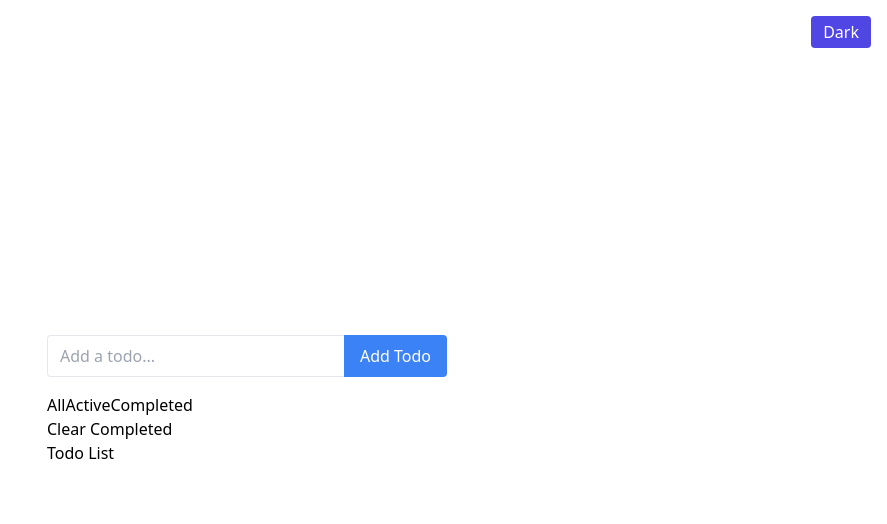
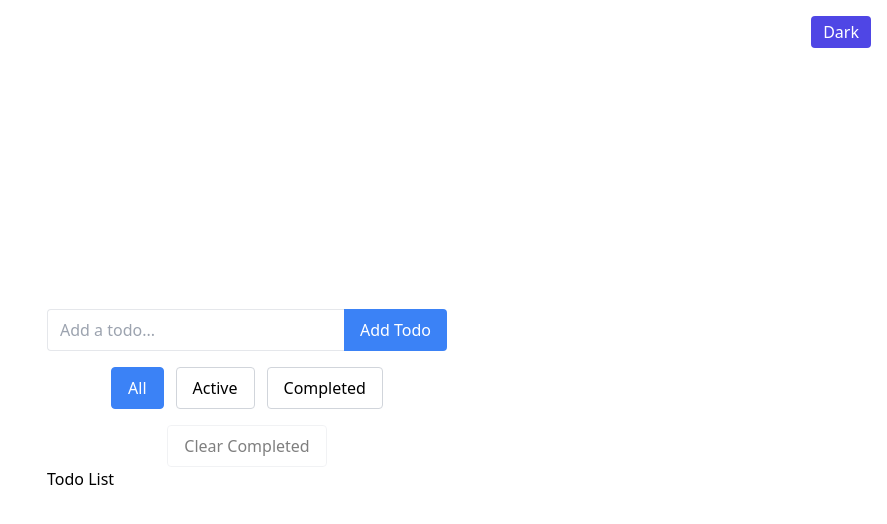
Before and after one commit to HireFabiola/Mod10_Lab3, a React (Vite) app: page / in a window 1280 px wide. Shown: the top 524 px of the page, without its empty margins (393-1280 px from the left). Built offline with nearby package versions, Linux system fonts and the light colour scheme.

Commit message:
Added styling around TodoControls to appear more like buttons and to have focus upon selection

```diff
--- a/src/components/TodoControls.tsx
+++ b/src/components/TodoControls.tsx
@@ -14,30 +14,41 @@ export function TodoControls() {
     (todo) => todo.completed
   )
 
+  // Shared button styling helper
+  function getFilterButtonClass(currentFilter: string) {
+    return `
+      px-4 py-2 rounded border transition-colors
+      ${filter === currentFilter
+        ? 'bg-blue-500 text-white border-blue-500'
+        : 'bg-white text-black border-gray-300 hover:bg-gray-100'
+      }
+    `
+  }
+
   return (
 
-    <div className="todoControls">
+    <div className="todoControls flex flex-col items-center gap-4">
 
       {/* Filter Buttons */}
-      <div className="filterButtons">
+      <div className="filterButtons flex justify-center gap-3">
 
         <button
           onClick={() => setFilter('all')}
-          disabled={filter === 'all'}
+          className={getFilterButtonClass('all')}
         >
           All
         </button>
 
         <button
           onClick={() => setFilter('active')}
-          disabled={filter === 'active'}
+          className={getFilterButtonClass('active')}
         >
           Active
         </button>
 
         <button
           onClick={() => setFilter('completed')}
-          disabled={filter === 'completed'}
+          className={getFilterButtonClass('completed')}
         >
           Completed
         </button>
@@ -48,6 +59,7 @@ export function TodoControls() {
       <button
         onClick={clearCompleted}
         disabled={!hasCompletedTodos}
+        className="px-4 py-2 rounded border disabled:opacity-50"
       >
         Clear Completed
       </button>
```
